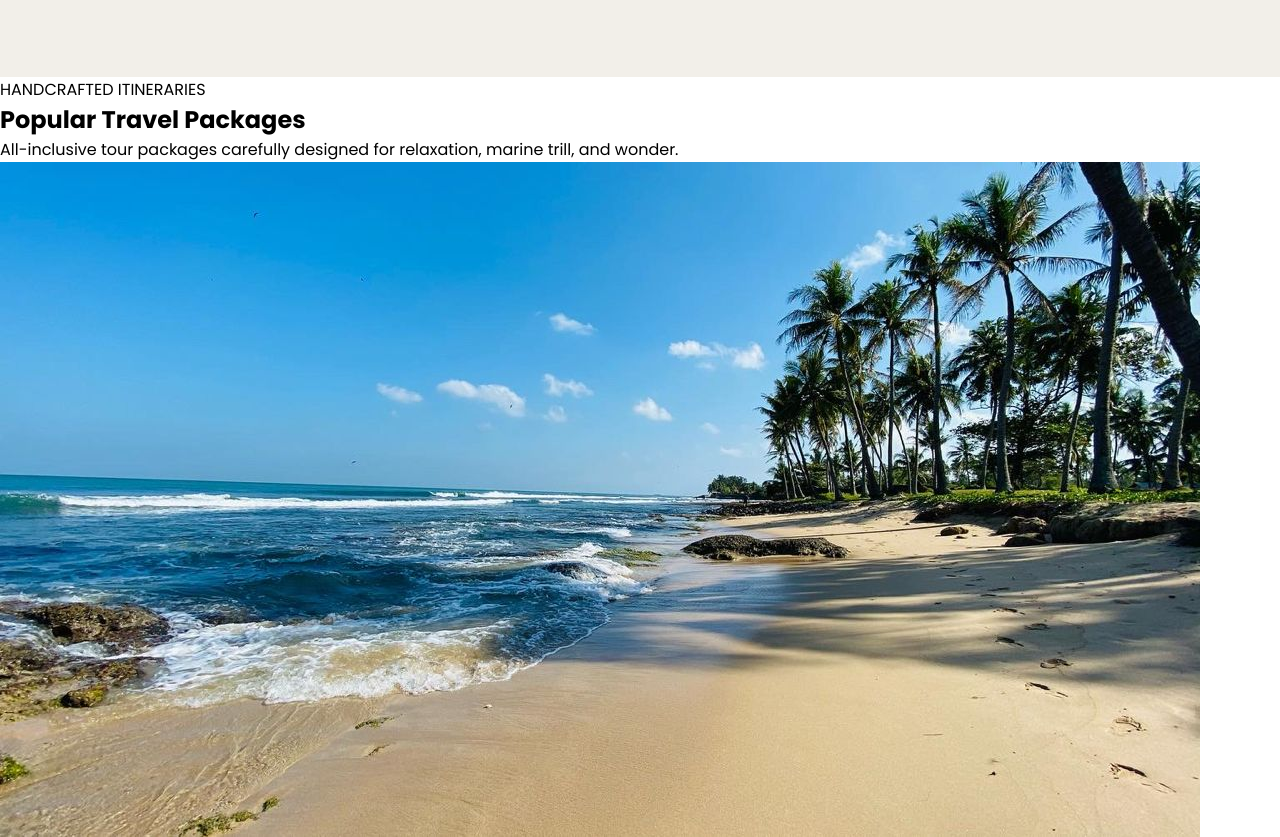
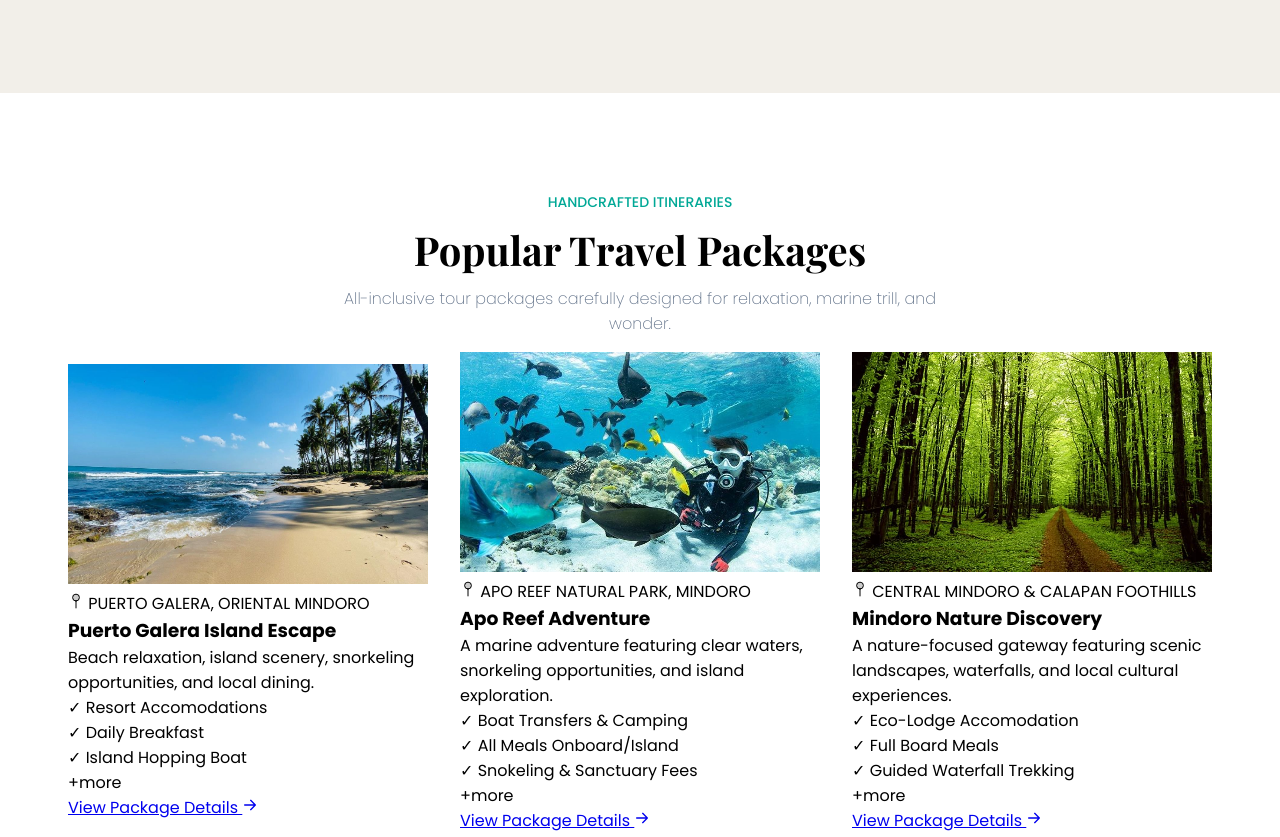
Before and after one commit to Francis-D-Maranan/Lakbay-Isla-Travel-Co., a plain HTML site: page index.html in a window 1280 px wide. Shown: the part 2302-3139 px from the top of the page. Drawn offline with nearby package versions, Linux system fonts and the light colour scheme.

Commit message:
re-construct the backbone of popular travel package section

```diff
--- a/index.html
+++ b/index.html
@@ -211,11 +211,10 @@
             <div class="section-title">
                 <span>HANDCRAFTED ITINERARIES</span>
                 <h2>Popular Travel Packages</h2>
-                <p>All-inclusive tour packages carefully designed for relaxation, marine trill, and wonder.</p>
+                <p>All-inclusive tour packages carefully designed for relaxation, marine trill, and <br> wonder.</p>
             </div>
 
             <div class="popular-travels">
-
                 <!-- PUERTO GALERA, ORIENTAL MINDORO -->
                 <div class="popular-card">
                     <div class="card-img">
--- a/styles/css/index.css
+++ b/styles/css/index.css
@@ -602,3 +602,46 @@ form button a:hover{
     font-family: var(--font-heading);
     font-weight: 600;
 }
+
+/* handcrafted-intineraries */
+.handcrafted-intineraries{
+    padding-inline: 9rem;
+    padding-block: 6rem;
+}
+
+.section-title{
+    text-align: center;
+    margin-bottom: 16px;
+}
+
+.section-title span{
+    color: var(--color-primary);
+    font-size: 14px;
+    font-weight: 500;
+}
+
+.section-title h2{
+    font-size: 2.5rem;
+    line-height: 1.8;
+    font-family: var(--font-heading);
+}
+
+.section-title p{
+    font-size: 1rem;
+    font-family: var(--font-body);
+    font-weight: 200;
+    color: var(--color-text-muted);
+}
+
+
+.popular-travels img{
+    height: 220px;
+    width: 360px;
+}
+
+.popular-travels{
+    display: flex;
+    align-items: center;
+    justify-content: center;
+    gap: 2rem;
+}
```
